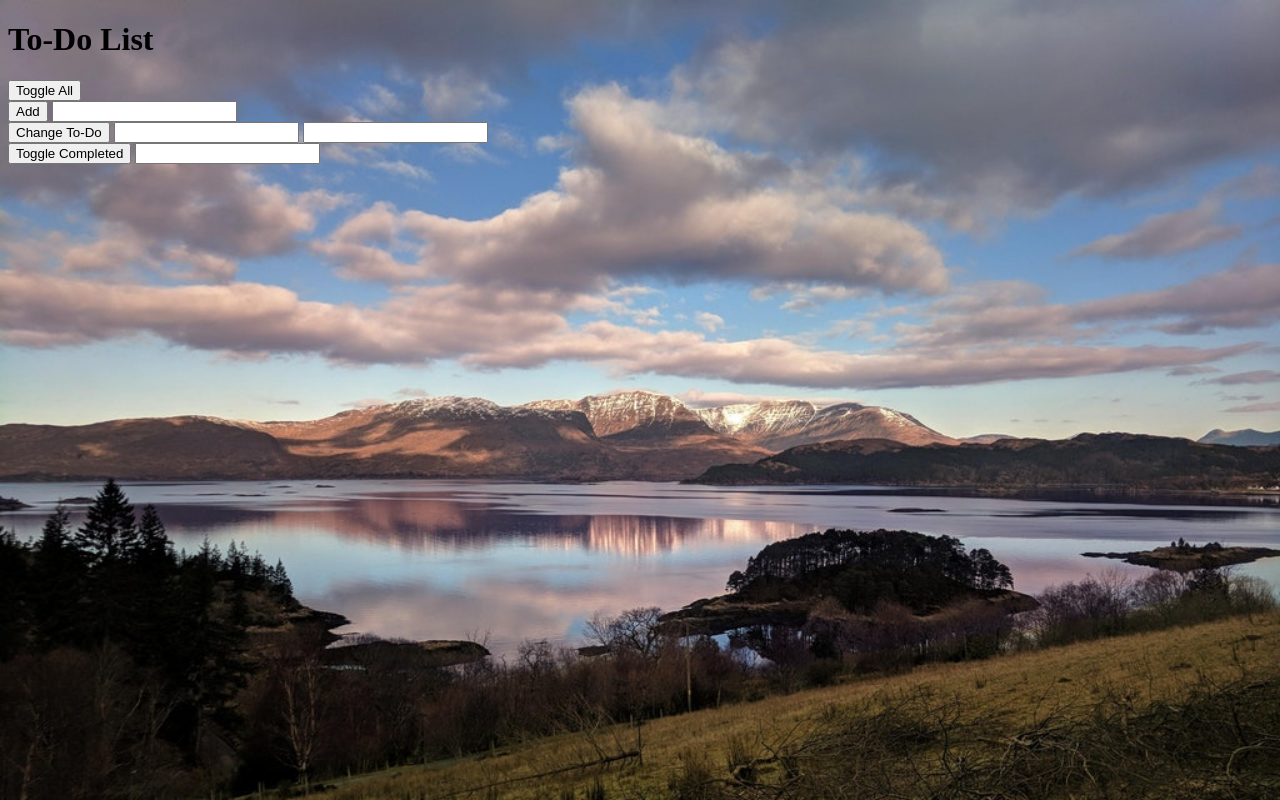
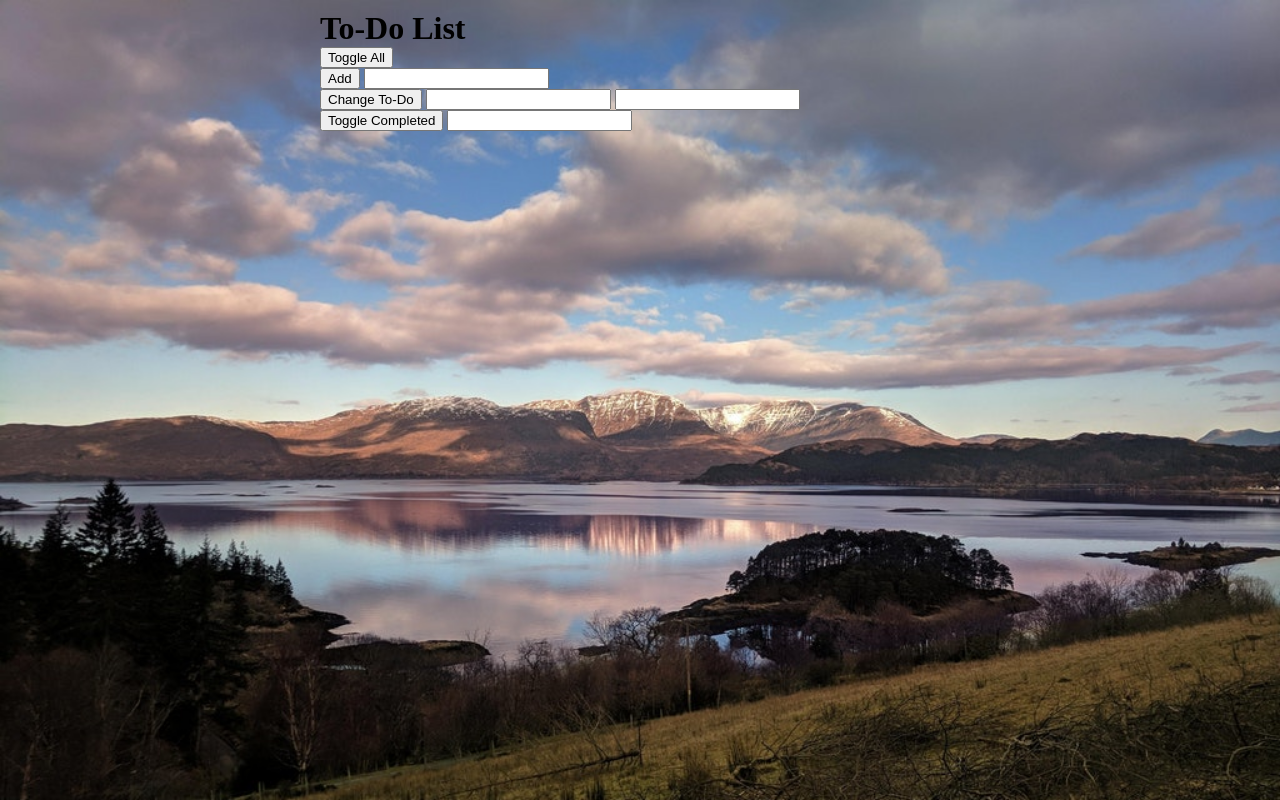
Before and after one commit to jsadsad/ToDoList__W-C, a plain HTML site: page index.html in a window 1280 px wide. Drawn offline with Linux system fonts and the light colour scheme.

Commit message:
centered elements on the page

```diff
--- a/index.html
+++ b/index.html
@@ -5,8 +5,8 @@
   </head>
 
   <body>
+    <div class="container">
       <h1>To-Do List</h1>
-
         <div>
           <button onclick="handlers.toggleAll()">Toggle All</button>
         </div>
@@ -26,7 +26,7 @@
           <button onclick="handlers.toggleCompleted()">Toggle Completed</button>
           <input id="toggleCompletedPositionInput" type="number">
         </div>
-
+    </div>
     <ul>
     </ul>
 
--- a/style.css
+++ b/style.css
@@ -1,5 +1,25 @@
-body {
+h1 {
+  margin: 0;
+  padding: 0;
+}
+
+html, body {
+  height: 100%;
+  width: 100%;
+  margin: 0;
+  padding: 0;
   background: url('Loch_Carron_Scotland.jpg');
   background-repeat: no-repeat;
   background-size: cover;
 }
+
+.container {
+  margin: auto;
+  width: 50%;
+  padding: 10px;
+}
+
+li {
+    display:table;
+    margin:0px auto 0px auto;
+}
```
Lines whose indentation alone changed are shown as unchanged.
